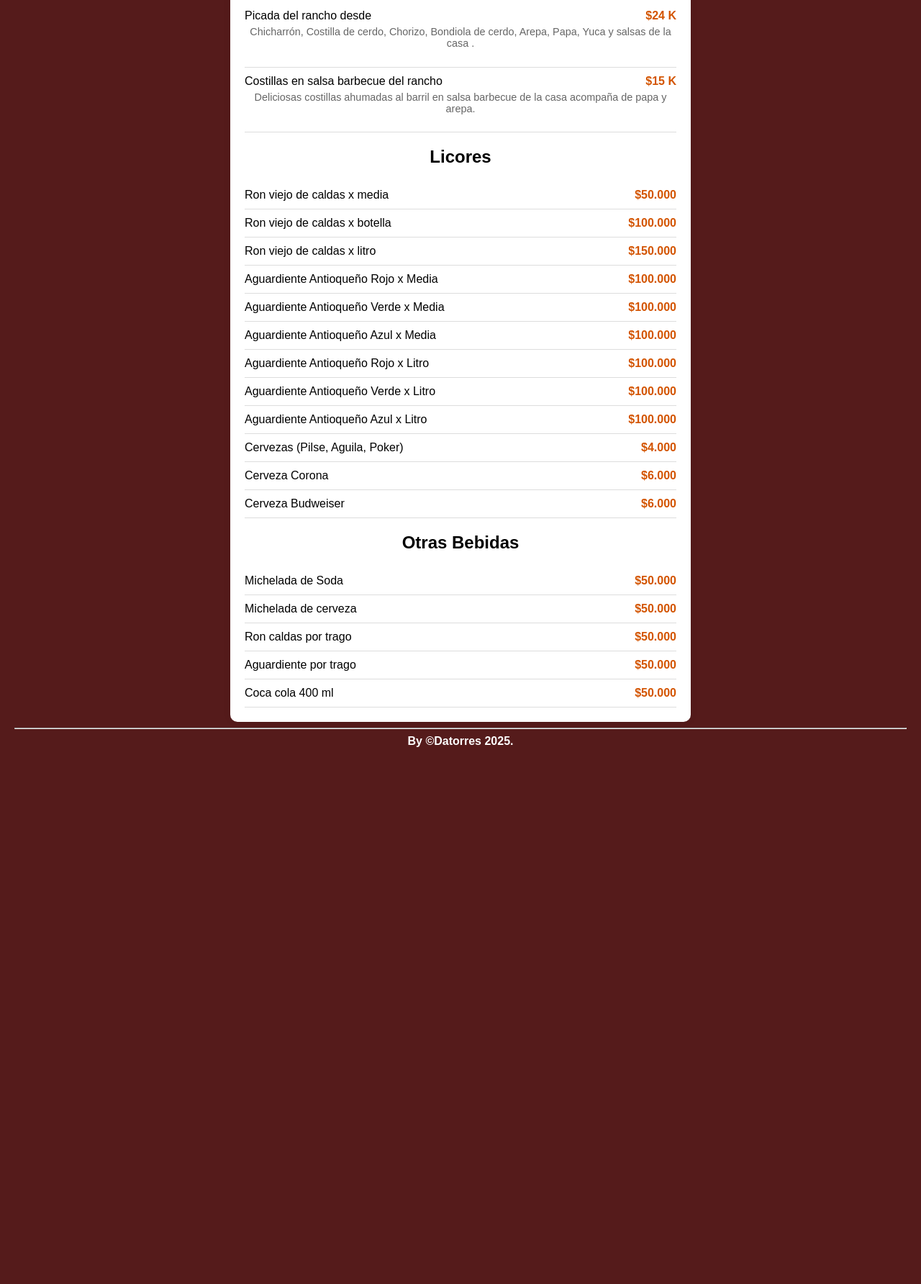
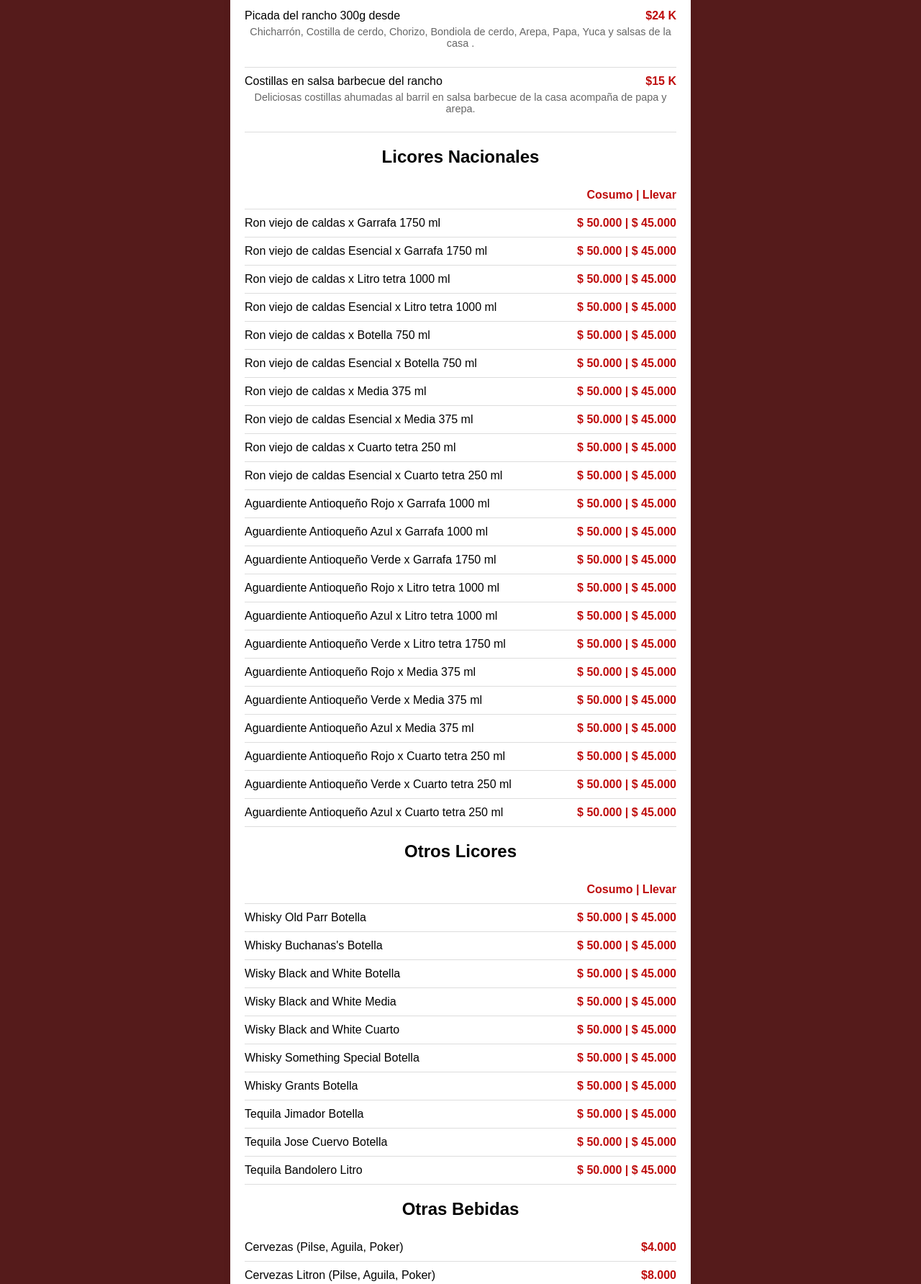
Before and after one commit to rancholicores/rancholicores, a plain HTML site: page index.html in a window 1280 px wide. Shown: the part 476-2260 px from the top of the page at 72% size. Before the commit the page ends 1535 px from the top, so only its background shows below. Drawn offline with Linux system fonts and the light colour scheme.

Commit message:
productos pendientes
se agrega productos pendintes

```diff
--- a/index.html
+++ b/index.html
@@ -43,7 +43,7 @@
         }
         .price {
             font-weight: bold;
-            color: #d35400;
+            color: #be0b0b;
         }
         .image-container {
             display: flex;
@@ -66,33 +66,69 @@
 
             <div class="section">
                 <h2>Comidas</h2>
-                <div class="item"><span>Picada del rancho desde <span class="price">$24 K</span></span><p class="description">Chicharr&oacute;n, Costilla de cerdo, Chorizo, Bondiola de cerdo, Arepa, Papa, Yuca y salsas de la casa .</p></div>
+                <div class="item"><span>Picada del rancho 300g desde  <span class="price">$24 K</span></span><p class="description">Chicharr&oacute;n, Costilla de cerdo, Chorizo, Bondiola de cerdo, Arepa, Papa, Yuca y salsas de la casa .</p></div>
                 <div class="item"><span>Costillas en salsa barbecue del rancho <span class="price">$15 K</span></span><p class="description">Deliciosas costillas ahumadas al barril en salsa barbecue de la casa acompaña de papa y arepa.</p></div>
             </div>
 
             <div class="section">
-                <h2>Licores</h2>
-                <div class="item"><span>Ron viejo de caldas  x media<span class="price">$50.000</span></span></div>
-                <div class="item"><span>Ron viejo de caldas  x botella<span class="price">$100.000</span></span></div>
-                <div class="item"><span>Ron viejo de caldas  x litro<span class="price">$150.000</span></span></div>
-                <div class="item"><span>Aguardiente Antioqueño Rojo x Media<span class="price">$100.000</span></span></div>
-                <div class="item"><span>Aguardiente Antioqueño Verde x Media<span class="price">$100.000</span></span></div>
-                <div class="item"><span>Aguardiente Antioqueño Azul x Media<span class="price">$100.000</span></span></div>
-                <div class="item"><span>Aguardiente Antioqueño Rojo x Litro<span class="price">$100.000</span></span></div>
-                <div class="item"><span>Aguardiente Antioqueño Verde x Litro<span class="price">$100.000</span></span></div>
-                <div class="item"><span>Aguardiente Antioqueño Azul x Litro<span class="price">$100.000</span></span></div>
-                <div class="item"><span>Cervezas (Pilse, Aguila, Poker)<span class="price">$4.000</span></span></div>
-                <div class="item"><span>Cerveza Corona<span class="price">$6.000</span></span></div>
-                <div class="item"><span>Cerveza Budweiser<span class="price">$6.000</span></span></div>
+                <h2>Licores Nacionales</h2>
+                <div class="item"><span>&nbsp;<span class="price">Cosumo | Llevar</span></span></div>
+                <div class="item"><span>Ron viejo de caldas  x Garrafa 1750 ml<span class="price">$ 50.000 | $ 45.000</span></span></div>
+                <div class="item"><span>Ron viejo de caldas Esencial x Garrafa 1750 ml<span class="price">$ 50.000 | $ 45.000</span></span></div>
+                <div class="item"><span>Ron viejo de caldas  x Litro tetra 1000 ml<span class="price">$ 50.000 | $ 45.000</span></span></div>
+                <div class="item"><span>Ron viejo de caldas Esencial x Litro tetra 1000 ml<span class="price">$ 50.000 | $ 45.000</span></span></div>
+                <div class="item"><span>Ron viejo de caldas  x Botella 750 ml<span class="price">$ 50.000 | $ 45.000</span></span></div>
+                <div class="item"><span>Ron viejo de caldas Esencial x Botella 750 ml<span class="price">$ 50.000 | $ 45.000</span></span></div>
+                <div class="item"><span>Ron viejo de caldas  x Media 375 ml<span class="price">$ 50.000 | $ 45.000</span></span></div>
+                <div class="item"><span>Ron viejo de caldas Esencial x Media 375 ml<span class="price">$ 50.000 | $ 45.000</span></span></div>
+                <div class="item"><span>Ron viejo de caldas  x Cuarto tetra 250 ml<span class="price">$ 50.000 | $ 45.000</span></span></div>
+                <div class="item"><span>Ron viejo de caldas Esencial x Cuarto tetra 250 ml<span class="price">$ 50.000 | $ 45.000</span></span></div>
+
+                <div class="item"><span>Aguardiente Antioqueño Rojo x Garrafa  1000 ml<span class="price">$ 50.000 | $ 45.000</span></span></div>
+                <div class="item"><span>Aguardiente Antioqueño Azul x Garrafa  1000 ml<span class="price">$ 50.000 | $ 45.000</span></span></div>
+                <div class="item"><span>Aguardiente Antioqueño Verde x Garrafa  1750 ml<span class="price">$ 50.000 | $ 45.000</span></span></div>
+
+                <div class="item"><span>Aguardiente Antioqueño Rojo x Litro tetra 1000 ml<span class="price">$ 50.000 | $ 45.000</span></span></div>
+                <div class="item"><span>Aguardiente Antioqueño Azul x Litro tetra 1000 ml<span class="price">$ 50.000 | $ 45.000</span></span></div>
+                <div class="item"><span>Aguardiente Antioqueño Verde x Litro tetra 1750 ml<span class="price">$ 50.000 | $ 45.000</span></span></div>
+<!--
+                <div class="item"><span>Aguardiente Antioqueño Rojo x Botella 375 ml<span class="price">$ 50.000 | $ 45.000</span></span></div>
+                <div class="item"><span>Aguardiente Antioqueño Verde x Botella 375 ml<span class="price">$ 50.000 | $ 45.000</span></span></div>
+                <div class="item"><span>Aguardiente Antioqueño Azul x Botella 375 ml<span class="price">$ 50.000 | $ 45.000</span></span></div> -->
+
+                <div class="item"><span>Aguardiente Antioqueño Rojo x Media 375 ml<span class="price">$ 50.000 | $ 45.000</span></span></div>
+                <div class="item"><span>Aguardiente Antioqueño Verde x Media 375 ml<span class="price">$ 50.000 | $ 45.000</span></span></div>
+                <div class="item"><span>Aguardiente Antioqueño Azul x Media 375 ml<span class="price">$ 50.000 | $ 45.000</span></span></div>
+
+                <div class="item"><span>Aguardiente Antioqueño Rojo x Cuarto tetra 250 ml<span class="price">$ 50.000 | $ 45.000</span></span></div>
+                <div class="item"><span>Aguardiente Antioqueño Verde x Cuarto tetra 250 ml<span class="price">$ 50.000 | $ 45.000</span></span></div>
+                <div class="item"><span>Aguardiente Antioqueño Azul x Cuarto tetra 250 ml<span class="price">$ 50.000 | $ 45.000</span></span></div>
+            </div>
+            <div class="section">
+                <h2>Otros Licores</h2>
+                <div class="item"><span>&nbsp;<span class="price">Cosumo | Llevar</span></span></div>
+                <div class="item"><span>Whisky Old Parr Botella<span class="price">$ 50.000 | $ 45.000</span></span></div>
+                <div class="item"><span>Whisky Buchanas's Botella<span class="price">$ 50.000 | $ 45.000</span></span></div>
+                <div class="item"><span>Wisky Black and White Botella<span class="price">$ 50.000 | $ 45.000</span></span></div>
+                <div class="item"><span>Wisky Black and White Media<span class="price">$ 50.000 | $ 45.000</span></span></div>
+                <div class="item"><span>Wisky Black and White Cuarto<span class="price">$ 50.000 | $ 45.000</span></span></div>
+                <div class="item"><span>Whisky Something Special Botella<span class="price">$ 50.000 | $ 45.000</span></span></div>
+                <div class="item"><span>Whisky Grants Botella<span class="price">$ 50.000 | $ 45.000</span></span></div>
+                <div class="item"><span>Tequila Jimador Botella<span class="price">$ 50.000 | $ 45.000</span></span></div>
+                <div class="item"><span>Tequila Jose Cuervo Botella<span class="price">$ 50.000 | $ 45.000</span></span></div>
+                <div class="item"><span>Tequila Bandolero Litro<span class="price">$ 50.000 | $ 45.000</span></span></div>
             </div>
             <div class="section">
                 <h2>Otras Bebidas</h2>
+                <div class="item"><span>Cervezas (Pilse, Aguila, Poker)<span class="price">$4.000</span></span></div>
+                <div class="item"><span>Cervezas Litron (Pilse, Aguila, Poker)<span class="price">$8.000</span></span></div>
+                <div class="item"><span>Cerveza Corona<span class="price">$6.000</span></span></div>
+                <div class="item"><span>Cerveza Budweiser<span class="price">$6.000</span></span></div>
                 <div class="item"><span>Michelada de Soda  <span class="price">$50.000</span></span></div>
                 <div class="item"><span>Michelada de cerveza<span class="price">$50.000</span></span></div>
                 <div class="item"><span>Ron caldas por trago<span class="price">$50.000</span></span></div>
                 <div class="item"><span>Aguardiente por trago <span class="price">$50.000</span></span></div>
                 <div class="item"><span>Coca cola 400 ml<span class="price">$50.000</span></span></div>
-
             </div>
         </div>
         <hr>
```
